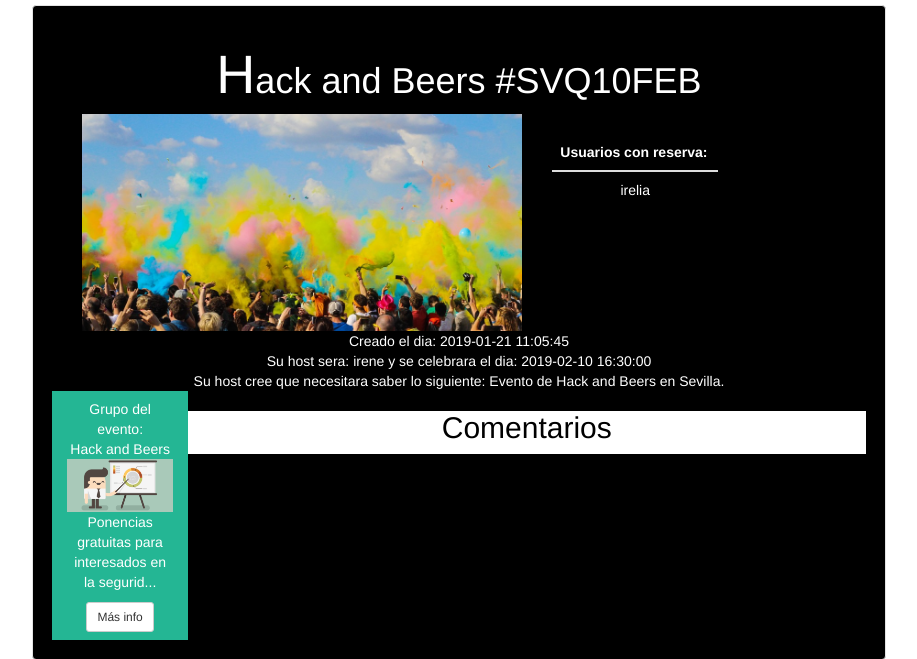
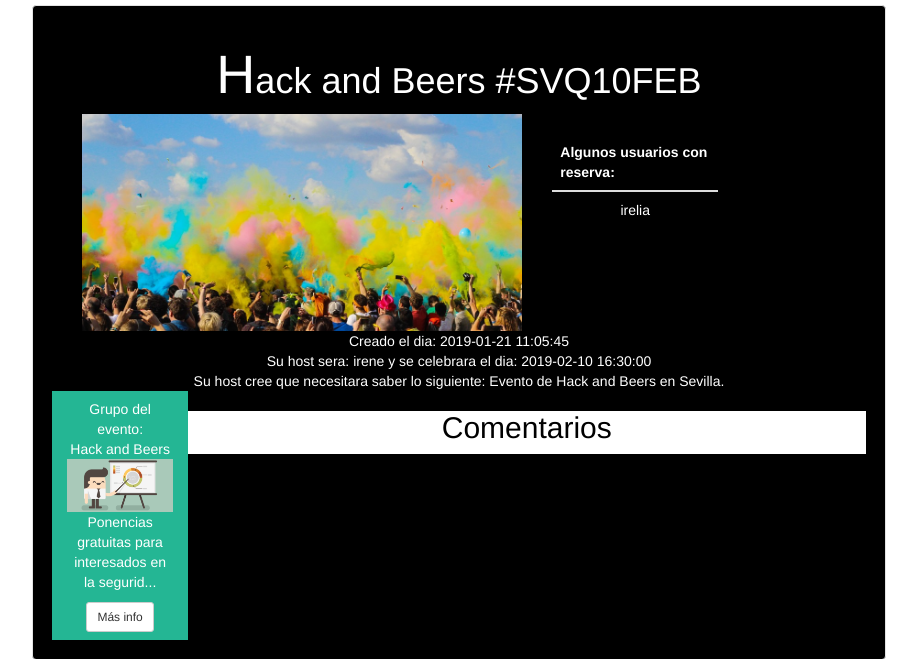
Before and after one commit to Kazzpa/PA_Project, a PHP site: page /eventoMostrar.php?id=20 in a window 1280 px wide. Shown: the part 336-995 px from the top of the page, without its empty margins (181-1098 px from the left). Run offline with PHP 8.4, Linux system fonts and the light colour scheme; data comes from the database, SQL or seed files in the repository; tables that the repository leaves empty hold one stand-in row (values such as "Sample post"); data that the repository does not hold is empty; some libraries are stand-ins or nearby versions.

Commit message:
eventoMostrar improvements
too flash too furious

```diff
--- a/Login-Usuario/eventoMostrar.php
+++ b/Login-Usuario/eventoMostrar.php
@@ -5,7 +5,7 @@ function printSuscritos($suscritos) {
     $str = "";
     if (sizeof($suscritos) > 0) {
         $str = '<table class="table"><thead><tr>'
-                . '<th>Usuarios con reserva:</th></tr></thead><tbody>';
+                . '<th>Algunos usuarios con reserva:</th></tr></thead><tbody>';
 
 
         for ($i = 0; $i < sizeof($suscritos); $i++) {
@@ -15,7 +15,7 @@ function printSuscritos($suscritos) {
         $str .= '</tbody></table>';
     } else {
         $str = '<table class="table"><thead><tr>'
-                . '<th>Usuarios con reserva:</th></tr></thead><tbody>';
+                . '<th>Algunos usuarios con reserva:</th></tr></thead><tbody>';
         $str .= '<tr><td> No hay personas apuntadas ¡Animate y apuntate! </td></tr > ';
         $str .= '</tbody></table>';
     }
@@ -137,7 +137,7 @@ and open the template in the editor.
 
                             include("conexion.php");
 
-                            $consulta = "SELECT * FROM `reserva` WHERE id_evento = '$evento_id'"; //consulta SQL para obtener el usuario, luego comprobamos la password
+                            $consulta = "SELECT * FROM `reserva` WHERE id_evento = '$evento_id' ORDER BY RAND() LIMIT 5"; //consulta SQL para obtener el usuario, luego comprobamos la password
 
                             $resultado = mysqli_query($con, $consulta);
                             $filareserva = Array();
```
